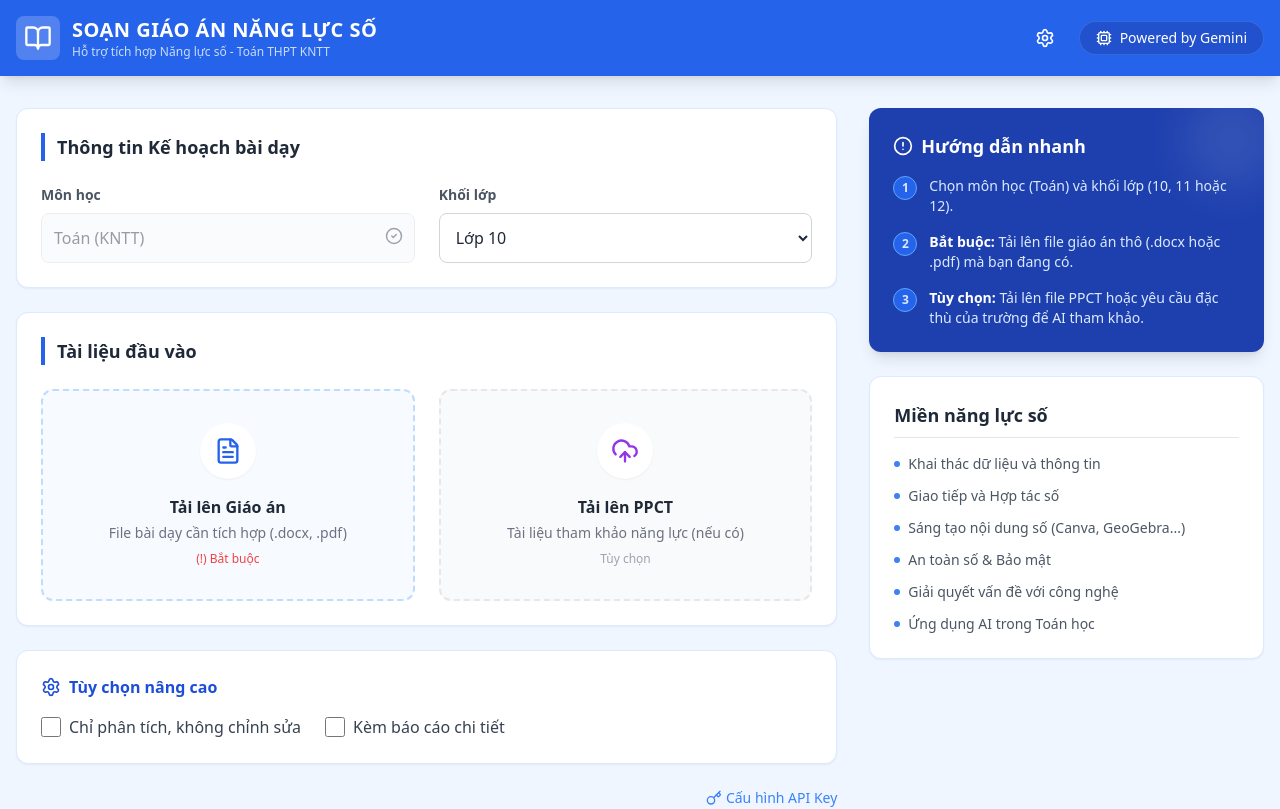
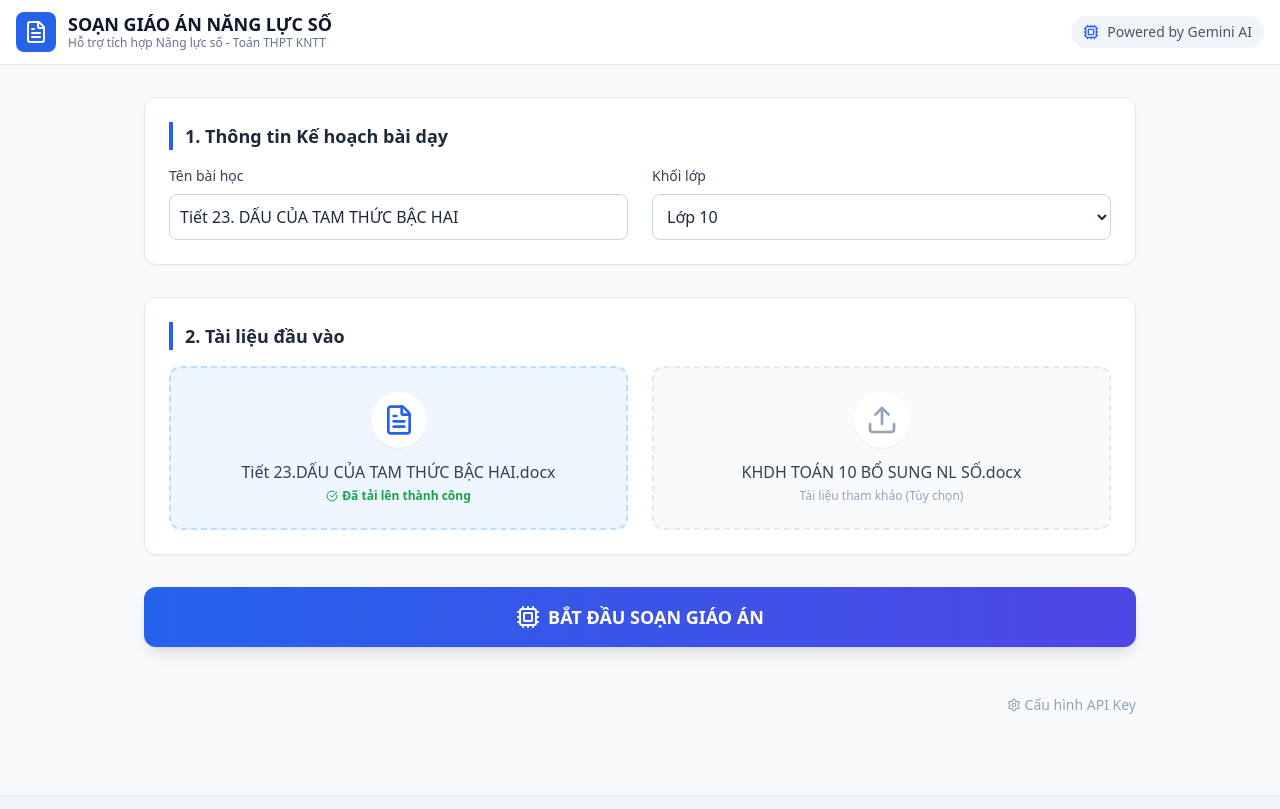
Before and after one commit to dangmanhhunglnt/giao-an-toan-kntt, a Next.js app: page / in a window 1280 px wide. Shown: the top 809 px of the page. Built offline with nearby package versions, Linux system fonts and the light colour scheme.

Commit message:
Cap nhat nut tai xuong

```diff
--- a/app/page.tsx
+++ b/app/page.tsx
@@ -1,189 +1,111 @@
 "use client";
 
-import React, { useState } from "react";
-import {
-  UploadCloud,
-  FileText,
-  BookOpen,
-  Settings,
-  Cpu,
-  CheckCircle2,
-  AlertCircle,
-  Key // Thêm icon chìa khóa
-} from "lucide-react";
+import React, { useState } from 'react';
+import { Cpu, Upload, FileText, CheckCircle, Download, Settings } from 'lucide-react';
 
 export default function AI_LessonPlan_KNTT() {
-  const [grade, setGrade] = useState("Lớp 10");
-  const [filePlan, setFilePlan] = useState<File | null>(null);
-  const [filePpct, setFilePpct] = useState<File | null>(null);
   const [isProcessing, setIsProcessing] = useState(false);
+  const [showResult, setShowResult] = useState(false);
 
-  // Xử lý khi chọn file
-  const handleFileChange = (e: React.ChangeEvent<HTMLInputElement>, type: 'plan' | 'ppct') => {
-    if (e.target.files && e.target.files[0]) {
-      if (type === 'plan') setFilePlan(e.target.files[0]);
-      else setFilePpct(e.target.files[0]);
-    }
-  };
+  // Hàm xử lý khi ấn nút Bắt đầu
+  const handleAnalyze = () => {
+    setIsProcessing(true); // Bật chế độ đang xử lý
 
-  // Giả lập xử lý AI
-  const handleAnalyze = () => {
-    if (!filePlan) {
-      alert("Vui lòng tải lên file giáo án trước!");
-      return;
-    }
-    setIsProcessing(true);
+    // Giả lập AI đang suy nghĩ trong 3 giây
     setTimeout(() => {
-      setIsProcessing(false);
-      alert("Đang khởi tạo tiến trình soạn giáo án...");
-    }, 2000);
+      setIsProcessing(false); // Tắt chế độ xử lý
+      setShowResult(true);    // Hiện kết quả
+    }, 3000);
   };
 
   return (
-    <div className="min-h-screen bg-blue-50 font-sans text-slate-800">
-      {/* 1. Header Blue */}
-      <header className="bg-blue-600 text-white shadow-lg">
-        <div className="max-w-7xl mx-auto px-4 py-4 flex justify-between items-center">
+    <div className="min-h-screen bg-slate-50 font-sans text-slate-800">
+      {/* 1. Header */}
+      <header className="bg-white border-b border-slate-200 sticky top-0 z-10">
+        <div className="max-w-7xl mx-auto px-4 h-16 flex items-center justify-between">
           <div className="flex items-center gap-3">
-            <div className="bg-white/20 p-2 rounded-lg">
-              <BookOpen size={28} />
+            <div className="bg-blue-600 p-2 rounded-lg">
+              <FileText className="text-white w-6 h-6" />
             </div>
             <div>
-              <h1 className="text-xl font-bold uppercase tracking-wide">Soạn Giáo Án Năng Lực Số</h1>
-              <p className="text-blue-100 text-xs opacity-90">Hỗ trợ tích hợp Năng lực số - Toán THPT KNTT</p>
+              <h1 className="text-lg font-bold text-slate-900 leading-tight">SOẠN GIÁO ÁN NĂNG LỰC SỐ</h1>
+              <p className="text-xs text-slate-500">Hỗ trợ tích hợp Năng lực số - Toán THPT KNTT</p>
             </div>
           </div>
-          <div className="flex items-center gap-4">
-            <button className="p-2 hover:bg-blue-500 rounded-full transition"><Settings size={20}/></button>
-            <div className="bg-blue-800/50 px-4 py-1.5 rounded-full text-sm font-medium border border-blue-400/30 flex items-center gap-2">
-              <Cpu size={16} /> Powered by Gemini
-            </div>
+
+          <div className="flex items-center gap-2 text-sm font-medium text-slate-600 bg-slate-100 px-3 py-1.5 rounded-full">
+            <Cpu size={16} className="text-blue-600" />
+            <span>Powered by Gemini AI</span>
           </div>
         </div>
       </header>
 
       {/* 2. Main Content */}
-      <main className="max-w-7xl mx-auto px-4 py-8 grid grid-cols-1 lg:grid-cols-3 gap-8">
+      <main className="max-w-5xl mx-auto px-4 py-8 space-y-8">
 
-        {/* === CỘT TRÁI: FORM NHẬP LIỆU === */}
-        <div className="lg:col-span-2 space-y-6">
-
-          {/* Section 1: Thông tin bài dạy */}
-          <div className="bg-white p-6 rounded-xl shadow-sm border border-blue-100">
-            <div className="flex items-center gap-2 border-l-4 border-blue-600 pl-3 mb-6">
-              <h2 className="text-lg font-bold text-gray-800">Thông tin Kế hoạch bài dạy</h2>
+        {/* KHUNG 1: Cấu hình bài dạy */}
+        <section className="bg-white p-6 rounded-xl shadow-sm border border-slate-200">
+          <h2 className="text-lg font-bold text-slate-800 mb-4 border-l-4 border-blue-600 pl-3">
+            1. Thông tin Kế hoạch bài dạy
+          </h2>
+          <div className="grid grid-cols-1 md:grid-cols-2 gap-6">
+            <div>
+              <label className="block text-sm font-medium text-slate-700 mb-2">Tên bài học</label>
+              <input type="text" defaultValue="Tiết 23. DẤU CỦA TAM THỨC BẬC HAI" className="w-full p-2.5 border border-slate-300 rounded-lg focus:ring-2 focus:ring-blue-500 outline-none" />
             </div>
-
-            <div className="grid grid-cols-1 md:grid-cols-2 gap-6">
-              {/* Chọn Môn */}
             <div>
-                <label className="block text-sm font-semibold text-gray-600 mb-2">Môn học</label>
-                <div className="relative">
-                  <select disabled className="w-full p-3 bg-gray-50 border border-gray-200 rounded-lg text-gray-500 font-medium appearance-none cursor-not-allowed outline-none">
-                    <option>Toán (KNTT)</option>
-                  </select>
-                  <div className="absolute right-3 top-3.5 text-gray-400"><CheckCircle2 size={18}/></div>
-                </div>
-              </div>
-
-              {/* Chọn Khối lớp */}
-              <div>
-                <label className="block text-sm font-semibold text-gray-600 mb-2">Khối lớp</label>
-                <select
-                  value={grade}
-                  onChange={(e) => setGrade(e.target.value)}
-                  className="w-full p-3 bg-white border border-gray-300 rounded-lg focus:ring-2 focus:ring-blue-500 focus:border-blue-500 outline-none transition font-medium text-gray-800"
-                >
-                  <option value="Lớp 10">Lớp 10</option>
-                  <option value="Lớp 11">Lớp 11</option>
-                  <option value="Lớp 12">Lớp 12</option>
+              <label className="block text-sm font-medium text-slate-700 mb-2">Khối lớp</label>
+              <select className="w-full p-2.5 border border-slate-300 rounded-lg outline-none bg-white">
+                <option>Lớp 10</option>
+                <option>Lớp 11</option>
+                <option>Lớp 12</option>
               </select>
             </div>
           </div>
+        </section>
+
+        {/* KHUNG 2: Tài liệu đầu vào */}
+        <section className="bg-white p-6 rounded-xl shadow-sm border border-slate-200">
+          <h2 className="text-lg font-bold text-slate-800 mb-4 border-l-4 border-blue-600 pl-3">
+            2. Tài liệu đầu vào
+          </h2>
+          <div className="grid grid-cols-1 md:grid-cols-2 gap-6">
+            {/* File Giáo án */}
+            <div className="border-2 border-dashed border-blue-200 bg-blue-50 rounded-xl p-6 flex flex-col items-center justify-center text-center group hover:border-blue-400 transition cursor-pointer">
+              <div className="bg-white p-3 rounded-full mb-3 shadow-sm">
+                <FileText className="w-8 h-8 text-blue-600" />
+              </div>
+              <p className="font-medium text-slate-700">Tiết 23.DẤU CỦA TAM THỨC BẬC HAI.docx</p>
+              <p className="text-xs text-green-600 font-bold mt-1 flex items-center gap-1">
+                <CheckCircle size={12} /> Đã tải lên thành công
+              </p>
             </div>
 
-          {/* Section 2: Tài liệu đầu vào */}
-          <div className="bg-white p-6 rounded-xl shadow-sm border border-blue-100">
-            <div className="flex items-center gap-2 border-l-4 border-blue-600 pl-3 mb-6">
-              <h2 className="text-lg font-bold text-gray-800">Tài liệu đầu vào</h2>
+            {/* File PPCT */}
+            <div className="border-2 border-dashed border-slate-200 bg-slate-50 rounded-xl p-6 flex flex-col items-center justify-center text-center group hover:border-slate-400 transition cursor-pointer">
+              <div className="bg-white p-3 rounded-full mb-3 shadow-sm">
+                <Upload className="w-8 h-8 text-slate-400 group-hover:text-slate-600" />
               </div>
-
-            <div className="grid grid-cols-1 md:grid-cols-2 gap-6">
-              {/* Upload File Giáo Án */}
-              <div className="border-2 border-dashed border-blue-200 bg-blue-50/50 rounded-xl p-8 text-center hover:bg-blue-50 transition relative group cursor-pointer">
-                <input
-                  type="file"
-                  accept=".docx,.pdf"
-                  onChange={(e) => handleFileChange(e, 'plan')}
-                  className="absolute inset-0 w-full h-full opacity-0 cursor-pointer z-10"
-                />
-                <div className="bg-white w-14 h-14 rounded-full shadow-sm flex items-center justify-center mx-auto mb-4 text-blue-600 group-hover:scale-110 transition">
-                  <FileText size={28} />
-                </div>
-                <h3 className="font-semibold text-gray-800 mb-1">
-                  {filePlan ? filePlan.name : "Tải lên Giáo án"}
-                </h3>
-                <p className="text-sm text-gray-500">
-                  {filePlan ? "Đã sẵn sàng" : "File bài dạy cần tích hợp (.docx, .pdf)"}
-                </p>
-                <p className="text-xs text-red-500 mt-2 font-medium">(!) Bắt buộc</p>
-              </div>
-
-              {/* Upload File PPCT */}
-              <div className="border-2 border-dashed border-gray-200 bg-gray-50 rounded-xl p-8 text-center hover:bg-gray-100 transition relative group cursor-pointer">
-                 <input
-                  type="file"
-                  accept=".docx,.pdf"
-                  onChange={(e) => handleFileChange(e, 'ppct')}
-                  className="absolute inset-0 w-full h-full opacity-0 cursor-pointer z-10"
-                />
-                <div className="bg-white w-14 h-14 rounded-full shadow-sm flex items-center justify-center mx-auto mb-4 text-purple-600 group-hover:scale-110 transition">
-                  <UploadCloud size={28} />
-                </div>
-                <h3 className="font-semibold text-gray-800 mb-1">
-                   {filePpct ? filePpct.name : "Tải lên PPCT"}
-                </h3>
-                <p className="text-sm text-gray-500">
-                   {filePpct ? "Đã sẵn sàng" : "Tài liệu tham khảo năng lực (nếu có)"}
-                </p>
-                <p className="text-xs text-gray-400 mt-2">Tùy chọn</p>
+              <p className="font-medium text-slate-700">KHDH TOÁN 10 BỔ SUNG NL SỐ.docx</p>
+              <p className="text-xs text-slate-400 mt-1">Tài liệu tham khảo (Tùy chọn)</p>
             </div>
           </div>
-          </div>
+        </section>
 
-          {/* Section 3: Tùy chọn nâng cao (MỚI BỔ SUNG) */}
-          <div className="bg-white p-6 rounded-xl shadow-sm border border-blue-100">
-             <div className="flex items-center gap-2 mb-4 text-blue-700 font-bold">
-                <Settings size={20} />
-                <h3>Tùy chọn nâng cao</h3>
-             </div>
-             <div className="flex flex-col md:flex-row gap-6">
-                <label className="flex items-center gap-2 cursor-pointer select-none">
-                  <input type="checkbox" className="w-5 h-5 rounded border-gray-300 text-blue-600 focus:ring-blue-500" />
-                  <span className="text-gray-700">Chỉ phân tích, không chỉnh sửa</span>
-                </label>
-                <label className="flex items-center gap-2 cursor-pointer select-none">
-                  <input type="checkbox" className="w-5 h-5 rounded border-gray-300 text-blue-600 focus:ring-blue-500" />
-                  <span className="text-gray-700">Kèm báo cáo chi tiết</span>
-                </label>
-             </div>
-          </div>
-
-          {/* Link Cấu hình API Key (MỚI BỔ SUNG) */}
-          <div className="flex justify-end">
-             <a href="#" className="flex items-center gap-1 text-sm text-blue-500 hover:text-blue-700 font-medium">
-               <Key size={16} /> Cấu hình API Key
-             </a>
-          </div>
-
-          {/* Nút Action Lớn (MỚI BỔ SUNG) */}
+        {/* NÚT HÀNH ĐỘNG */}
+        <div className="flex flex-col gap-4">
+            {/* Nút Bắt đầu */}
             <button
               onClick={handleAnalyze}
               disabled={isProcessing}
-            className="w-full bg-blue-700 hover:bg-blue-800 text-white font-bold py-4 rounded-xl shadow-lg flex justify-center items-center gap-3 transition disabled:opacity-70 text-lg uppercase tracking-wide"
+              className={`w-full py-4 rounded-xl font-bold text-lg text-white shadow-lg transition-all flex items-center justify-center gap-2
+                ${isProcessing ? 'bg-slate-400 cursor-wait' : 'bg-gradient-to-r from-blue-600 to-indigo-600 hover:scale-[1.01] active:scale-[0.99]'}
+              `}
             >
               {isProcessing ? (
-              <>Đang xử lý...</>
+                <>
+                  <span className="animate-spin text-2xl">⏳</span> ĐANG PHÂN TÍCH & TÍCH HỢP NLS...
+                </>
               ) : (
                 <>
                   <Cpu size={24} /> BẮT ĐẦU SOẠN GIÁO ÁN
@@ -191,67 +113,47 @@ export default function AI_LessonPlan_KNTT() {
               )}
             </button>
 
-          {/* === FOOTER GỌN GÀNG (MỚI) === */}
-          <div className="mt-8 text-center space-y-3 pt-6 pb-4">
-             <p className="text-blue-300 text-xs">
-               © 2024 NLS Assistant. Built with Gemini API & React.
+            {/* KHUNG KẾT QUẢ (Chỉ hiện khi chạy xong) */}
+            {showResult && (
+              <div className="animate-fade-in-up bg-green-50 border border-green-200 rounded-xl p-6 mt-4">
+                <div className="flex items-start gap-4">
+                  <div className="bg-green-100 p-2 rounded-full">
+                    <CheckCircle className="w-6 h-6 text-green-600" />
+                  </div>
+                  <div className="flex-1">
+                    <h3 className="text-lg font-bold text-green-800 mb-1">Đã hoàn thành tích hợp Năng lực số!</h3>
+                    <p className="text-green-700 text-sm mb-4">
+                      Hệ thống đã phân tích nội dung bài học và bổ sung các hoạt động NLS phù hợp vào cột "Hoạt động của Giáo viên & Học sinh".
                     </p>
-             <div className="text-blue-900 text-sm font-medium">
-                <p>Mọi thông tin vui lòng liên hệ:</p>
-                <p>FB: <a href="https://www.facebook.com/dangmanhhung" target="_blank" className="underline hover:text-blue-600">https://www.facebook.com/dangmanhhung</a></p>
-                <p>Zalo: <span className="font-bold">097.8386.357</span> (Thầy Hùng)</p>
+
+                    <div className="flex gap-3">
+                      <button className="flex items-center gap-2 bg-green-600 hover:bg-green-700 text-white px-5 py-2.5 rounded-lg font-medium shadow-sm transition-colors">
+                        <Download size={18} />
+                        Tải xuống Giáo án (.docx)
+                      </button>
+                      <button className="flex items-center gap-2 bg-white border border-green-300 text-green-700 hover:bg-green-50 px-5 py-2.5 rounded-lg font-medium transition-colors">
+                        Xem báo cáo chi tiết
+                      </button>
                     </div>
                   </div>
-
+                </div>
+              </div>
+            )}
         </div>
 
-        {/* === CỘT PHẢI: SIDEBAR === */}
-        <div className="lg:col-span-1 space-y-6">
-
-          {/* Card: Hướng dẫn nhanh */}
-          <div className="bg-blue-800 text-white p-6 rounded-xl shadow-lg relative overflow-hidden">
-            <div className="absolute top-0 right-0 -mr-4 -mt-4 bg-white/10 w-24 h-24 rounded-full blur-xl"></div>
-            <h3 className="text-lg font-bold mb-4 flex items-center gap-2">
-              <AlertCircle size={20}/> Hướng dẫn nhanh
-            </h3>
-            <ul className="space-y-4 text-sm text-blue-100">
-              <li className="flex gap-3">
-                <span className="bg-blue-600 w-6 h-6 flex-shrink-0 flex items-center justify-center rounded-full text-xs font-bold border border-blue-400">1</span>
-                <span>Chọn môn học (Toán) và khối lớp (10, 11 hoặc 12).</span>
-              </li>
-              <li className="flex gap-3">
-                <span className="bg-blue-600 w-6 h-6 flex-shrink-0 flex items-center justify-center rounded-full text-xs font-bold border border-blue-400">2</span>
-                <span><span className="font-bold text-white">Bắt buộc:</span> Tải lên file giáo án thô (.docx hoặc .pdf) mà bạn đang có.</span>
-              </li>
-              <li className="flex gap-3">
-                <span className="bg-blue-600 w-6 h-6 flex-shrink-0 flex items-center justify-center rounded-full text-xs font-bold border border-blue-400">3</span>
-                <span><span className="font-bold text-white">Tùy chọn:</span> Tải lên file PPCT hoặc yêu cầu đặc thù của trường để AI tham khảo.</span>
-              </li>
-            </ul>
+        <div className="flex justify-end pt-4">
+           <a href="#" className="flex items-center gap-1 text-sm text-slate-400 hover:text-blue-600">
+             <Settings size={14} /> Cấu hình API Key
+           </a>
         </div>
 
-          {/* Card: Miền năng lực số */}
-          <div className="bg-white p-6 rounded-xl shadow-sm border border-blue-100">
-             <h3 className="text-lg font-bold text-gray-800 mb-4 border-b pb-2">Miền năng lực số</h3>
-             <ul className="space-y-3 text-sm text-gray-600">
-               {[
-                 "Khai thác dữ liệu và thông tin",
-                 "Giao tiếp và Hợp tác số",
-                 "Sáng tạo nội dung số (Canva, GeoGebra...)",
-                 "An toàn số & Bảo mật",
-                 "Giải quyết vấn đề với công nghệ",
-                 "Ứng dụng AI trong Toán học"
-               ].map((item, index) => (
-                 <li key={index} className="flex items-center gap-2">
-                   <div className="w-1.5 h-1.5 bg-blue-500 rounded-full"></div>
-                   {item}
-                 </li>
-               ))}
-             </ul>
-          </div>
+      </main>
 
-        </div>
-      </main>
+      {/* Footer */}
+      <footer className="bg-slate-100 py-6 text-center border-t border-slate-200 mt-12">
+        <p className="text-slate-500 font-medium">© 2024 NLS Assistant. Built with Gemini API & React.</p>
+        <p className="text-xs text-slate-400 mt-1">Tác giả: Đặng Mạnh Hùng - THPT Lý Nhân Tông</p>
+      </footer>
     </div>
   );
 }
```
Lines whose indentation alone changed are shown as unchanged.
